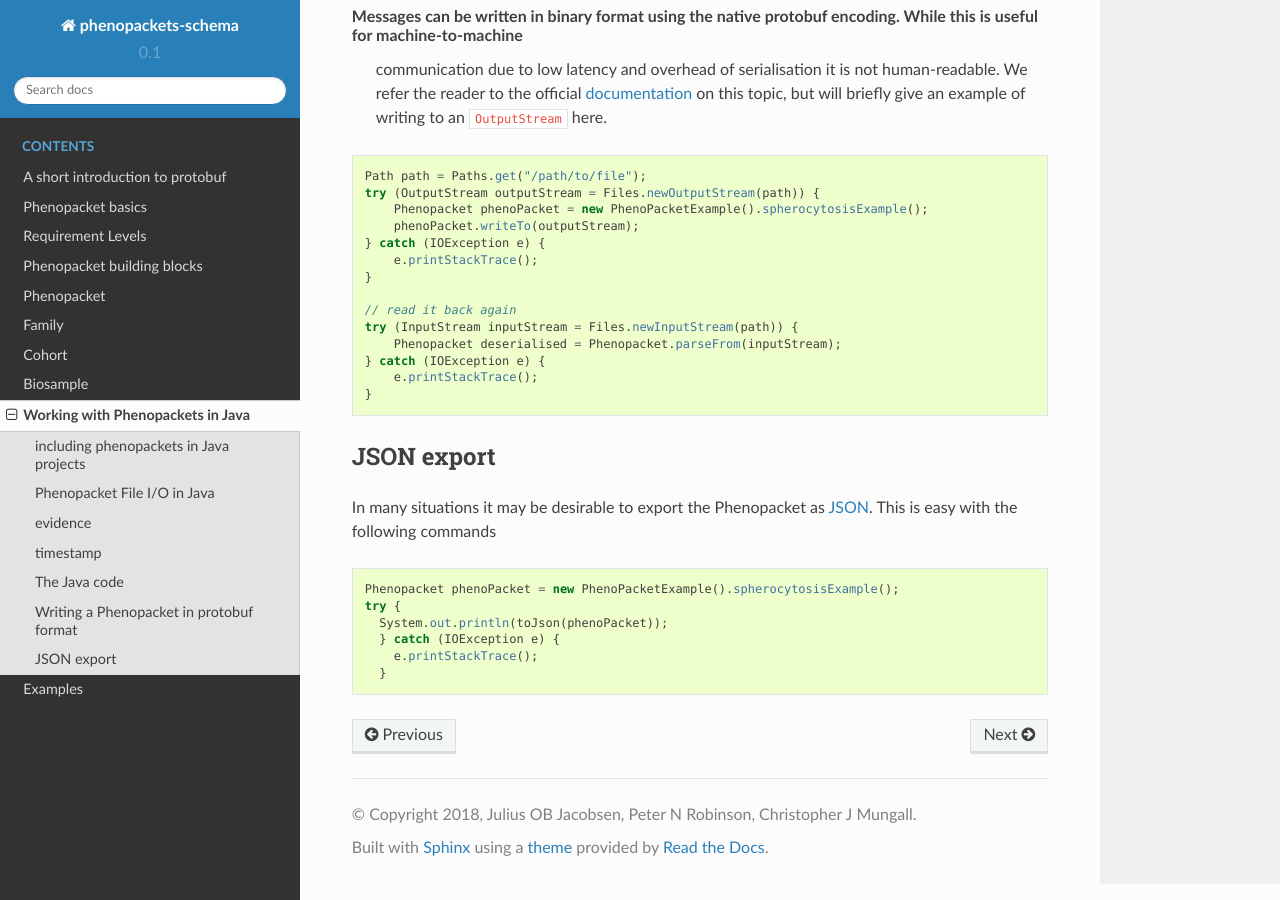
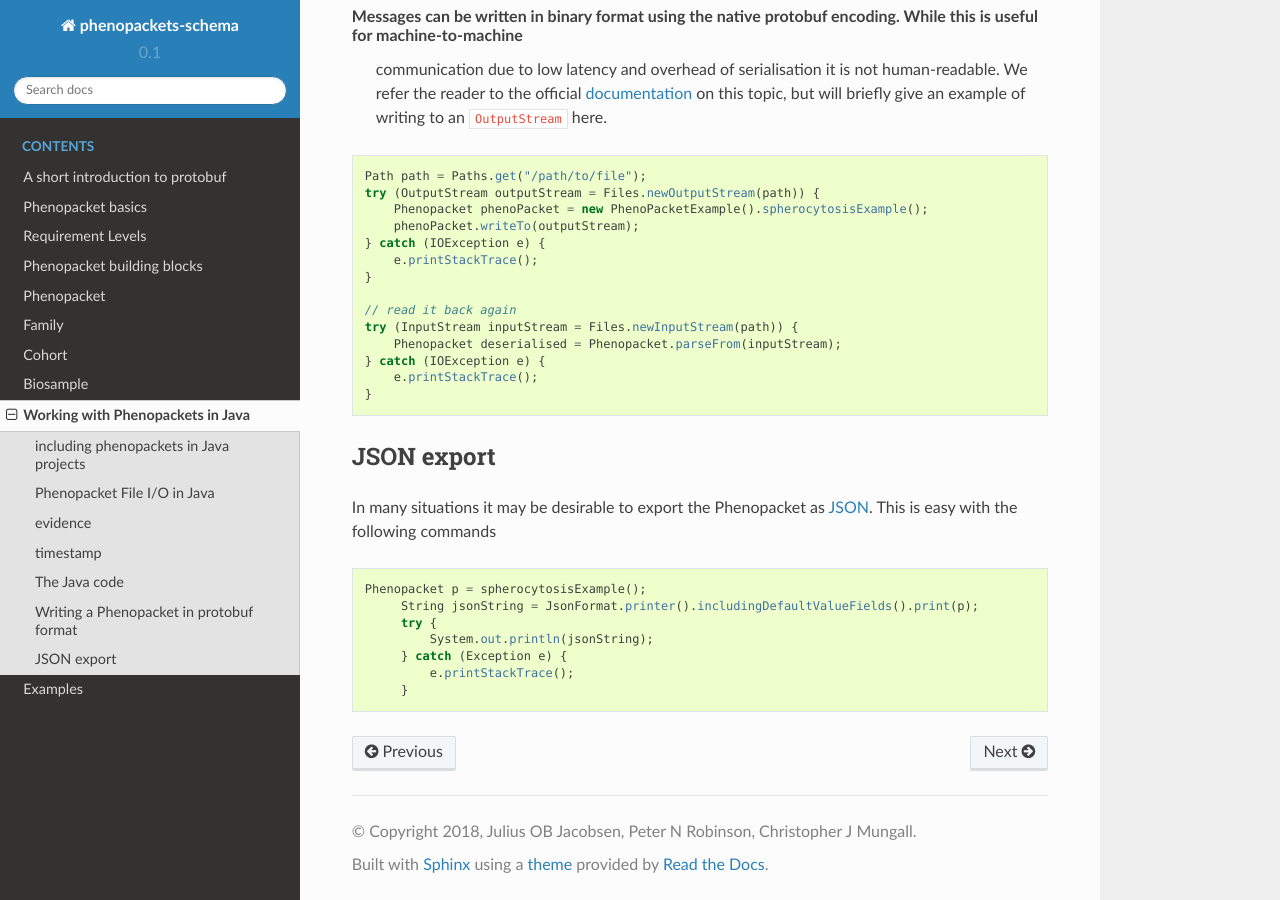
Before and after one commit to phenopackets/phenopacket-schema, a Sphinx documentation site: the page built from docs/java.rst, in a window 1280 px wide and 900 px high, scrolled down 2207 px. Built offline with Sphinx 7.4.7 and the Read the Docs theme 2.0.0, drawn with Linux system fonts in a browser that asks for light colours.

Commit message:
fixed error in java.rst in docs - print did not work

```diff
--- a/docs/java.rst
+++ b/docs/java.rst
@@ -157,9 +157,10 @@ the following commands
 
 .. code-block:: java
 
-   Phenopacket phenoPacket = new PhenoPacketExample().spherocytosisExample();
-   try {
-     System.out.println(toJson(phenoPacket));
-     } catch (IOException e) {
-       e.printStackTrace();
-     }
+   Phenopacket p = spherocytosisExample();
+        String jsonString = JsonFormat.printer().includingDefaultValueFields().print(p);
+        try {
+            System.out.println(jsonString);
+        } catch (Exception e) {
+            e.printStackTrace();
+        }
```
